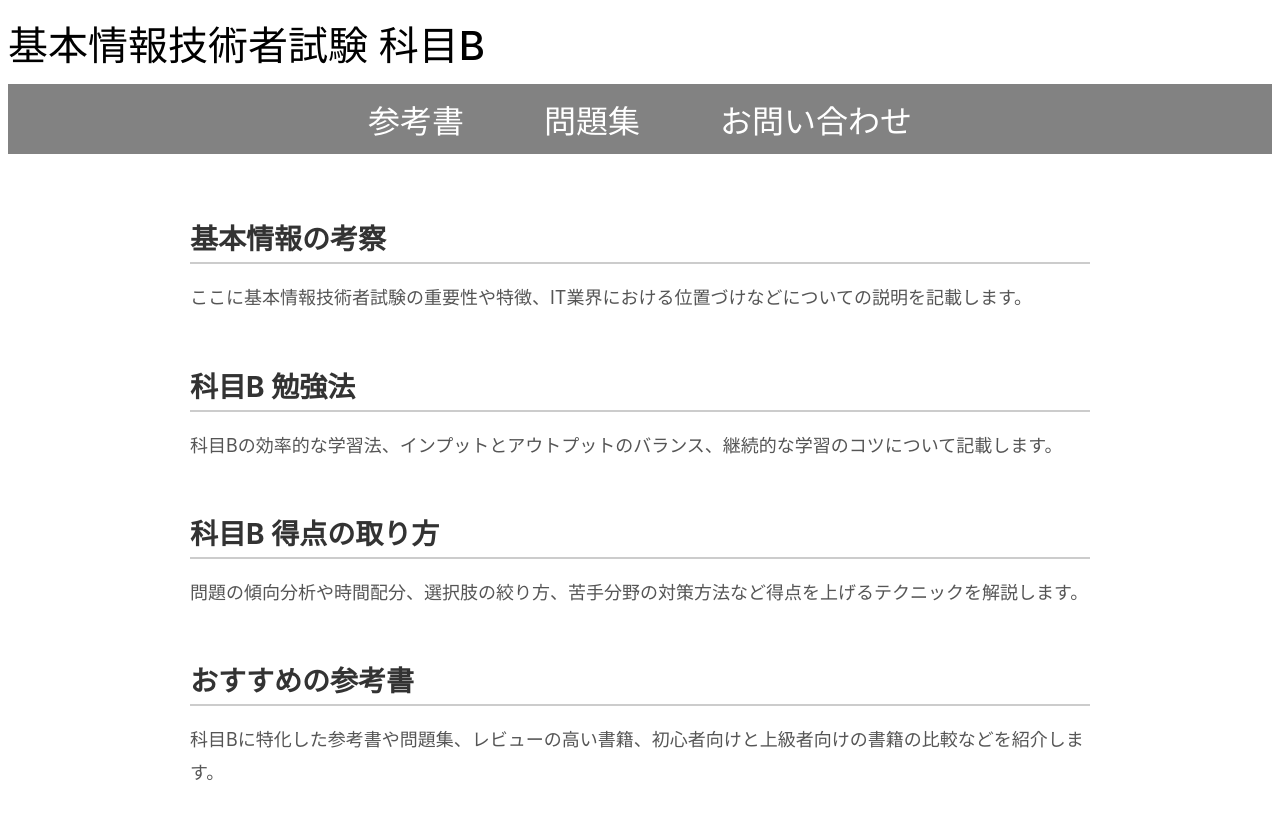
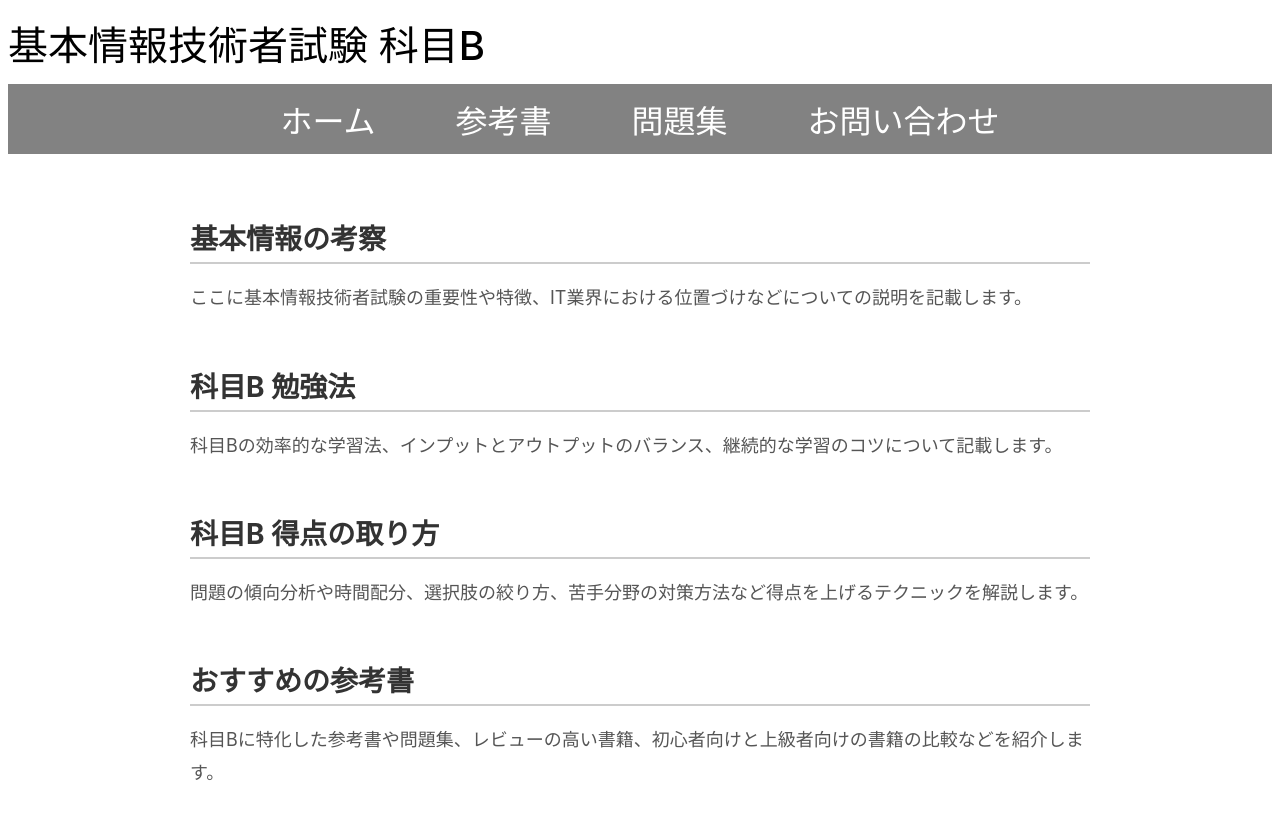
Before and after one commit to Exam-Dojo/Exam, a Vue app: page / in a window 1280 px wide. Shown: the top 818 px of the page. Built offline with nearby package versions, Linux system fonts and the light colour scheme.

Commit message:
Add files via upload

```diff
--- a/src/components/NavBar.vue
+++ b/src/components/NavBar.vue
@@ -7,6 +7,7 @@
 
     <!-- ナビゲーションバー -->
     <div class="navbar">
+      <router-link to="/" class="nav-item">ホーム</router-link>
       <router-link to="/reference" class="nav-item">参考書</router-link>
       <router-link to="/workbook" class="nav-item">問題集</router-link>
       <router-link to="/contact" class="nav-item">お問い合わせ</router-link>
```
